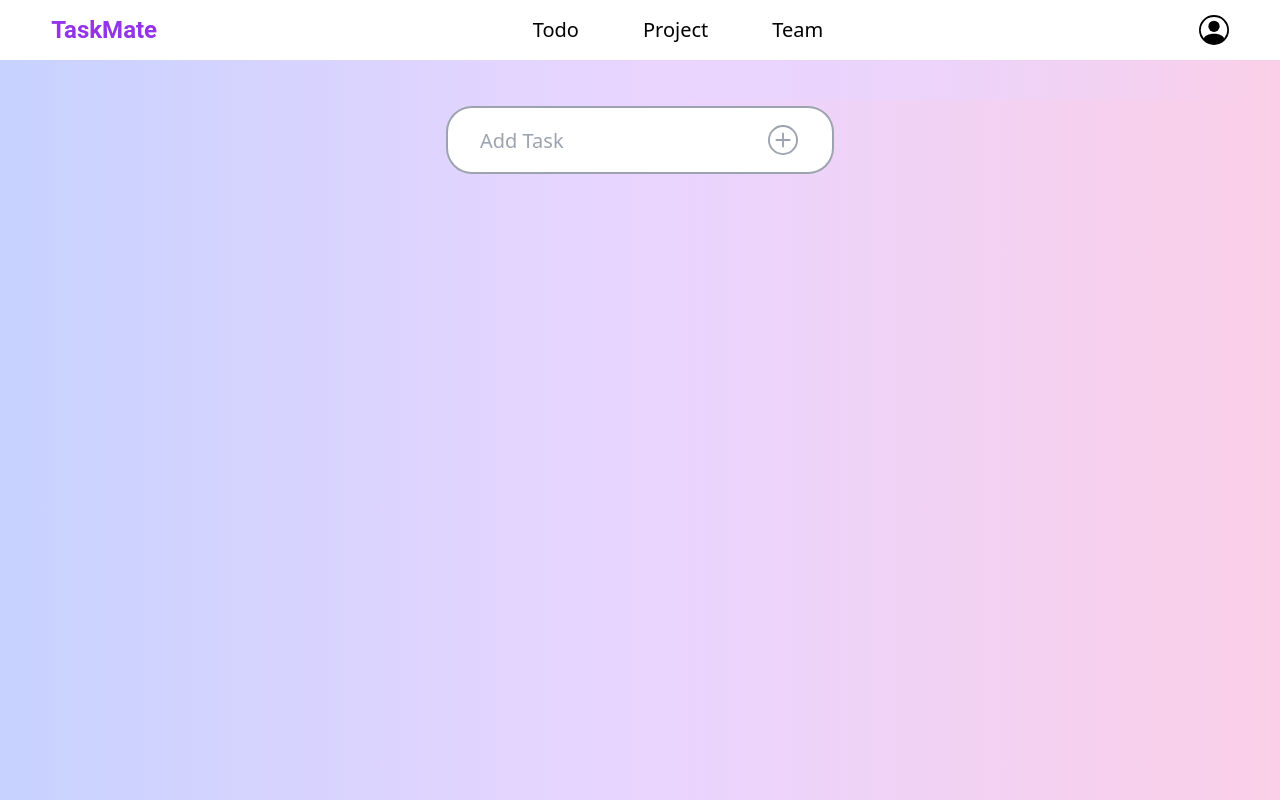
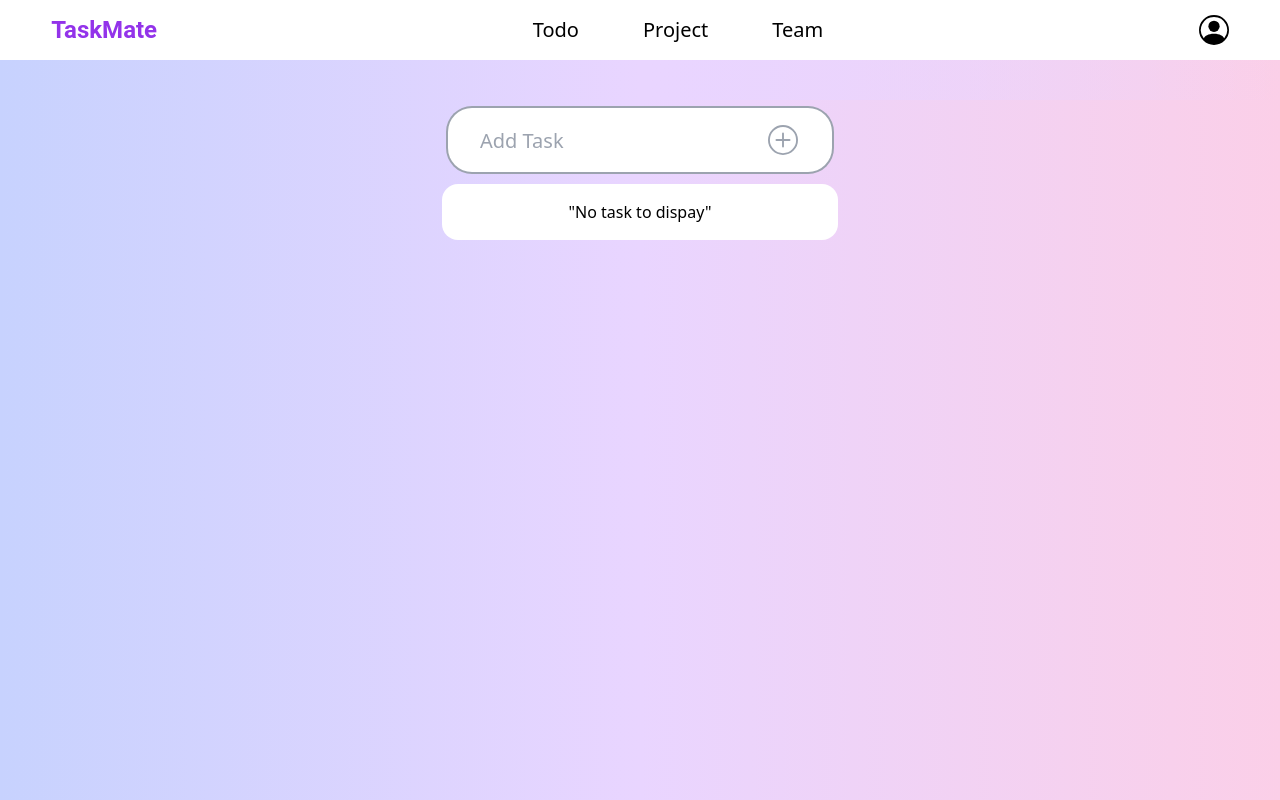
Before and after one commit to CoderArnish/Todo-List, a React (Create React App) app: page / in a window 1280 px wide. Built offline with nearby package versions, Linux system fonts and the light colour scheme.

Commit message:
Added functionality to all components

```diff
--- a/src/App.js
+++ b/src/App.js
@@ -2,17 +2,56 @@
 import './App.css';
 import Navbar from "./components/Navbar";
 import Form from "./components/Form";
+import Todo from "./components/Todo";
+import { useState,useEffect } from "react";
 
 
 
 function App() {
+  let initTodo;
+  if(localStorage.getItem("todos")==null){
+    initTodo=[];
+  }
+  else{
+    initTodo= JSON.parse(localStorage.getItem("todos"));
+  }
+
+  const deleteTask=(todo)=>{
+    setTodos(todos.filter((e)=>{
+      return e !== todo;
+    }));
+    localStorage.setItem("todos",JSON.stringify(todos));
+  }
+
+  const addTask = (task)=>{
+    let sno;
+    if(todos.length===0){
+      sno=0;
+    }
+    else{
+      sno= todos[todos.length-1].sno+1;
+    }
+    const myTodo={
+      sno:sno,
+      task:task,
+    }
+    setTodos([...todos,myTodo]);
+  }
+
+  const [todos, setTodos] = useState(initTodo);
+
+  useEffect(() => {
+    localStorage.setItem("todos",JSON.stringify(todos));
+  }, [todos])
+
   return (
     <div className="App">
       <div className='h-screen bg-gradient-to-r from-indigo-200 via-purple-200 to-pink-200 overflow-x-hidden'>
         <Navbar/>
         <div className='flex h-10 bg-gradient-to-r from-indigo-200 via-purple-200 to-pink-20'>
           <div className='my-20 sm:mt-10 mx-auto space-y-3 bg-white'>
-            <Form/>
+            <Form addTask={addTask}/>
+            <Todo todos={todos} deleteTask={deleteTask}/>
           </div>
         </div>
       </div>
--- a/src/components/Form.js
+++ b/src/components/Form.js
@@ -1,17 +1,35 @@
 import React from 'react'
+import { useState } from "react";
 
-export default function Form({addTask}) {
+const Form = ({addTask}) => {
+  const [task, setTask] = useState("");
+  const submit=(e)=>{
+    e.preventDefault();
+    if(!task)
+    {
+      alert("Task cannot be blank");
+    }
+    else{
+      addTask(task);
+      setTask("");
+    }
+  }
+
   return (
     <div className='mr-3 mt-2 container flex justify-center items-center'>
-      <form>
+      <form onSubmit={submit}>
         <div className='relative flex items-center text-gray-400 focus-within:text-gray-600'>
-          <input type="text" placeholder='Add Task' className='bg-white h-16 w-96 rounded-3xl relative px-8 py-2 text-xl ring-2 ring-gray-400 focus:ring-2 focus:ring-gray-500' />
-            <svg xmlns="http://www.w3.org/2000/svg" width="30" height="30" fill="currentColor" className="bi bi-plus-circle absolute ml-80 pointer-events-none" viewBox="0 0 16 16">
+          <input type="text" placeholder='Add Task' value={task} onChange={(e)=>{setTask(e.target.value);}} className='bg-white h-16 w-96 rounded-3xl relative px-8 py-2 text-xl ring-2 ring-gray-400 focus:ring-2 focus:ring-gray-500' />
+            <button type="submit" className='absolute ml-80'>
+            <svg xmlns="http://www.w3.org/2000/svg" width="30" height="30" fill="currentColor" className="bi bi-plus-circle" viewBox="0 0 16 16">
               <path d="M8 15A7 7 0 1 1 8 1a7 7 0 0 1 0 14zm0 1A8 8 0 1 0 8 0a8 8 0 0 0 0 16z" />
               <path d="M8 4a.5.5 0 0 1 .5.5v3h3a.5.5 0 0 1 0 1h-3v3a.5.5 0 0 1-1 0v-3h-3a.5.5 0 0 1 0-1h3v-3A.5.5 0 0 1 8 4z" />
             </svg>
+            </button>
         </div>
       </form>
     </div>
-  )
-}
+  );
+};
+
+export default Form;
--- a/src/components/Todo.js
+++ b/src/components/Todo.js
@@ -1,9 +1,32 @@
 import React from 'react'
 
-export default function Todo() {
+const Todo = ({ todos, deleteTask }) => {
+
   return (
-    <div>
-
+    <div className="bg-white h-ful min-h-300 rounded-2xl">
+      {todos.length === 0 ? <div className='p-4'>"No task to dispay"</div> :
+        todos.map((todo) => {
+          return (
+            <div className='flex justify-between p-5 text-xl break-normal align-middle'>
+              <div className='align-middle'><h4>{todo.task}</h4></div>
+              <div>
+                <button>
+                  <svg xmlns="http://www.w3.org/2000/svg" viewBox="0 0 24 24" fill="currentColor" class="w-6 h-6">
+                    <path d="M21.731 2.269a2.625 2.625 0 00-3.712 0l-1.157 1.157 3.712 3.712 1.157-1.157a2.625 2.625 0 000-3.712zM19.513 8.199l-3.712-3.712-8.4 8.4a5.25 5.25 0 00-1.32 2.214l-.8 2.685a.75.75 0 00.933.933l2.685-.8a5.25 5.25 0 002.214-1.32l8.4-8.4z" />
+                    <path d="M5.25 5.25a3 3 0 00-3 3v10.5a3 3 0 003 3h10.5a3 3 0 003-3V13.5a.75.75 0 00-1.5 0v5.25a1.5 1.5 0 01-1.5 1.5H5.25a1.5 1.5 0 01-1.5-1.5V8.25a1.5 1.5 0 011.5-1.5h5.25a.75.75 0 000-1.5H5.25z" />
+                  </svg>
+                </button>
+                <button className='p-1' onClick={() => { deleteTask(todo) }}>
+                  <svg xmlns="http://www.w3.org/2000/svg" viewBox="0 0 24 24" fill="currentColor" class="w-6 h-6">
+                    <path fill-rule="evenodd" d="M16.5 4.478v.227a48.816 48.816 0 013.878.512.75.75 0 11-.256 1.478l-.209-.035-1.005 13.07a3 3 0 01-2.991 2.77H8.084a3 3 0 01-2.991-2.77L4.087 6.66l-.209.035a.75.75 0 01-.256-1.478A48.567 48.567 0 017.5 4.705v-.227c0-1.564 1.213-2.9 2.816-2.951a52.662 52.662 0 013.369 0c1.603.051 2.815 1.387 2.815 2.951zm-6.136-1.452a51.196 51.196 0 013.273 0C14.39 3.05 15 3.684 15 4.478v.113a49.488 49.488 0 00-6 0v-.113c0-.794.609-1.428 1.364-1.452zm-.355 5.945a.75.75 0 10-1.5.058l.347 9a.75.75 0 101.499-.058l-.346-9zm5.48.058a.75.75 0 10-1.498-.058l-.347 9a.75.75 0 001.5.058l.345-9z" clip-rule="evenodd" />
+                  </svg>
+                </button>
+              </div>
+            </div>
+          )
+        })}
     </div>
   )
-}
+};
+
+export default Todo;
```
